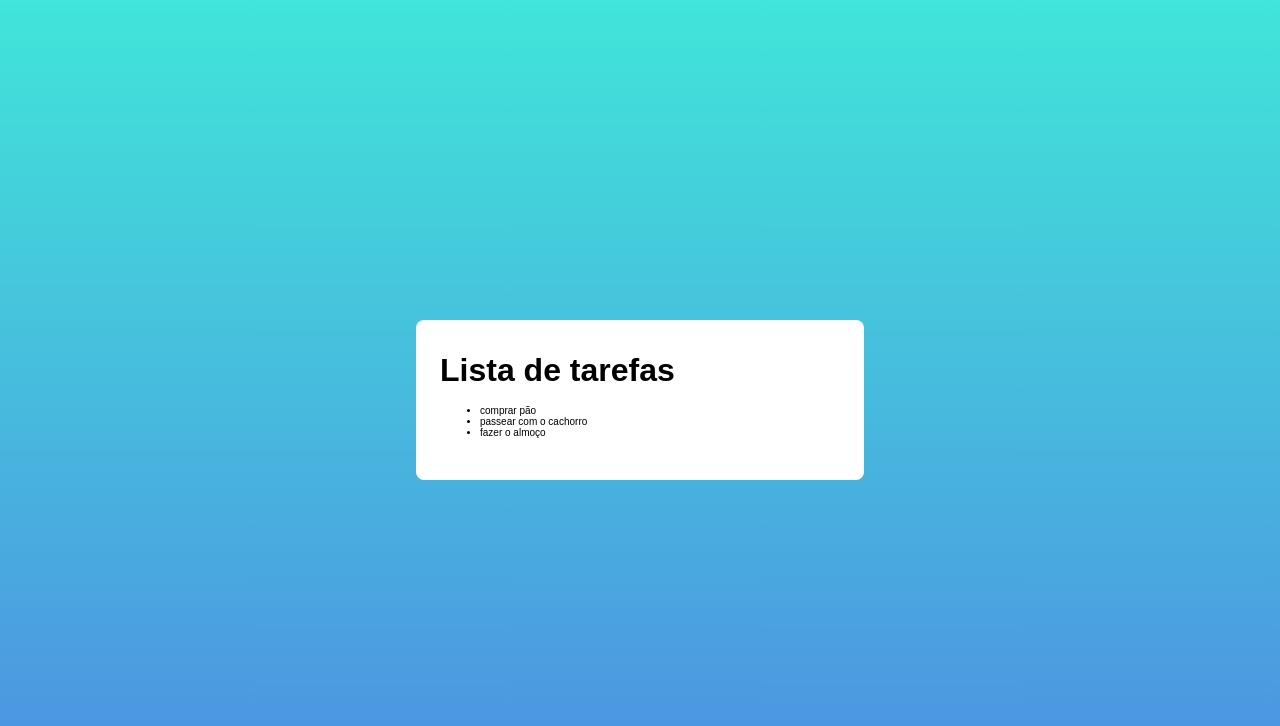
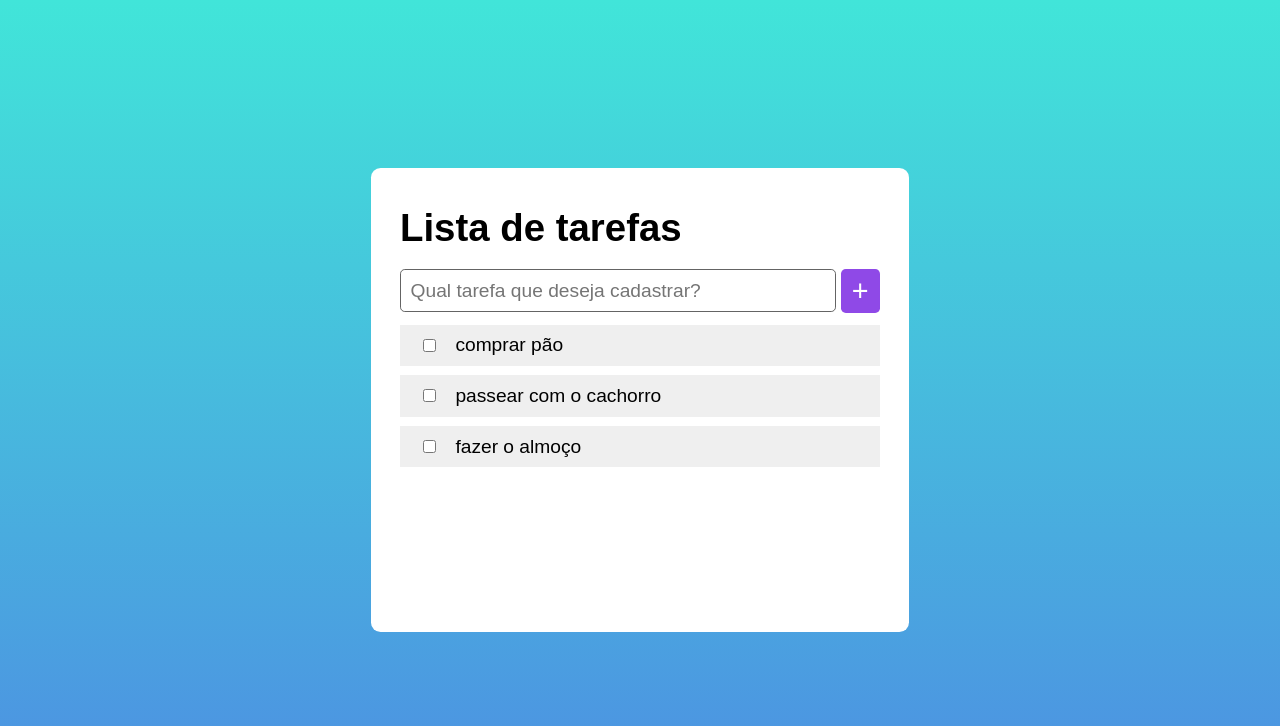
Before and after one commit to luizvictorino/To-Do-Lis, a plain HTML site: page index.html in a window 1280 px wide. Drawn offline with Linux system fonts and the light colour scheme.

Commit message:
Atualização lista de tarefas

```diff
--- a/index.html
+++ b/index.html
@@ -10,6 +10,25 @@
   <body>
     <main>
       <h1>Lista de tarefas</h1>
+      <section id="create-todo-section">
+        <form id="create-todo-form">
+          <input
+            type="text"
+            id="description"
+            name="description"
+            class="input-description"
+            aria-label="Qual tarefa que deseja cadastrar?"
+            placeholder="Qual tarefa que deseja cadastrar?"
+          />
+          <button
+            type="submit"
+            aria-label="Cadastrar tarefa"
+            class="add-task-btn"
+          >
+            +
+          </button>
+        </form>
+      </section>
       <section class="todo-list-section">
         <ul id="todo-list"></ul>
       </section>
--- a/index.js
+++ b/index.js
@@ -4,13 +4,99 @@ let tasks = [
   { id: 3, description: "fazer o almoço", checked: false },
 ];
 
+const removeTask = (taskId) => {
+  tasks = tasks.filter(({ id }) => parseInt(id) !== parseInt(taskId));
+
+  document
+    .getElementById("todo-list")
+    .removeChild(document.getElementById(taskId));
+};
+
+const createTaskListItem = (task, checkbox) => {
+  const list = document.getElementById("todo-list");
+  const toDo = document.createElement("li");
+
+  const removeTaskButton = document.createElement("button");
+  removeTaskButton.textContent = "X";
+  removeTaskButton.ariaLabel = "Remover tarefa";
+
+  removeTaskButton.onclick = () => removeTask(task.id);
+
+  toDo.id = task.id;
+  toDo.appendChild(checkbox);
+  toDo.appendChild(removeTaskButton);
+  list.appendChild(toDo);
+
+  return toDo;
+};
+
+// Manipulação do checked-box
+const getCheckboxInput = ({ id, description, checked }) => {
+  const checkbox = document.createElement("input");
+  const label = document.createElement("label");
+  const wrapper = document.createElement("div");
+  const checkboxId = `${id}-checkbox`;
+
+  checkbox.type = "checkbox";
+  checkbox.id = checkboxId;
+  checkbox.checked = checked || false;
+
+  label.textContent = description;
+  label.htmlFor = checkboxId;
+
+  wrapper.className = "checkbox-label-container";
+
+  wrapper.appendChild(checkbox);
+  wrapper.appendChild(label);
+
+  return wrapper;
+};
+
+const getNewTaskId = () => {
+  const lastId = tasks[tasks.length - 1]?.id;
+  return lastId ? lastId + 1 : 1;
+};
+
+const getNewTaskData = (event) => {
+  const description = event.target.elements.description.value;
+  const id = getNewTaskId();
+
+  return { description, id };
+};
+
+const createTask = (event) => {
+  event.preventDefault();
+  const newTaskData = getNewTaskData(event);
+
+  const checkbox = getCheckboxInput(newTaskData);
+  createTaskListItem(newTaskData, checkbox);
+
+  tasks = [
+    ...tasks,
+    {
+      id: newTaskData.id,
+      description: newTaskData.description,
+      checked: false,
+    },
+  ];
+};
+
 // Cria a lista e exibe na tela'
 window.onload = function () {
+  const form = document.getElementById("create-todo-form");
+  form.addEventListener("submit", createTask);
+
   tasks.forEach((task) => {
+    const checkbox = getCheckboxInput(task);
+
     const list = document.getElementById("todo-list");
     const toDo = document.createElement("li");
+    // const button = document.createElement('button')
 
-    toDo.textContent = task.description;
+    toDo.id = task.id;
+
+    toDo.appendChild(checkbox);
+    // toDo.appendChild(button)
     list.appendChild(toDo);
   });
 };
--- a/style.css
+++ b/style.css
@@ -2,7 +2,7 @@ html {
     width: 100%;
     height: 100%;
     box-sizing: border-box;
-    font-size: 10px;
+    font-size: 12px;
     font-family: sans-serif;
 }
 
@@ -28,3 +28,100 @@ main {
     border-radius: .8rem;
     padding: 3.2rem 2.4rem;
 }
+
+.todo-list-section {
+    margin: 0.8rem 0 1.6rem;
+    min-height: 5rem;
+
+    &>ul {
+        padding-inline-start: 0;
+        min-height: 250px;
+        overflow: auto;
+    }
+
+    &>ul>li {
+        list-style-type: none;
+        padding: .8rem 1.6rem;
+        font-size: 1.6rem;
+        background-color: #efefef;
+        display: flex;
+        justify-content: space-between;
+        margin-bottom: .8rem;
+        position: relative;
+    }
+
+    &>ul>li:last-child {
+        margin-bottom: 0;
+    }
+
+    &>ul > li > button {
+        width: 2.4rem;
+        height: 2.4em;
+        background-color: #e64c3c;
+        color: #fff;
+        border: none;
+        border-radius: .4rem;
+        cursor: pointer;
+
+        &:hover {
+            background: #da5c3e;
+        }
+    }
+}
+
+.checkbox-label-container {
+    display: flex;
+    align-items: center;
+    column-gap: .8rem;
+
+    &>label {
+        cursor: pointer;
+    }
+
+    &>input {
+        margin-right: .8rem;
+        cursor: pointer;
+    }
+}
+
+#create-todo-section {
+    width: 100%;
+}
+
+#create-todo-form {
+    font-size: 1.6rem;
+    display: flex;
+    flex-direction: row;
+    width: 100%;
+}
+
+.input-description {
+    height: 3.2rem;
+    width: 100%;
+    font-size: 1.6rem;
+    border-radius: .4rem;
+    margin-right: .4rem;
+    outline: 0;
+    border: 1px solid #646464;
+    padding-left: .8rem;
+
+    &:focus {
+        border: 1px solid #5eb7f6;
+    }
+}
+
+.add-task-btn {
+    box-sizing: border-box;
+    height: 3.6rem;
+    width: 3.6rem;
+    color: #fff;
+    background: #8f49e7;
+    border: none;
+    border-radius: .4rem;
+    font-size: 2.4rem;
+    cursor: pointer;
+
+    &:hover {
+        opacity: .8;
+    }
+}
```
